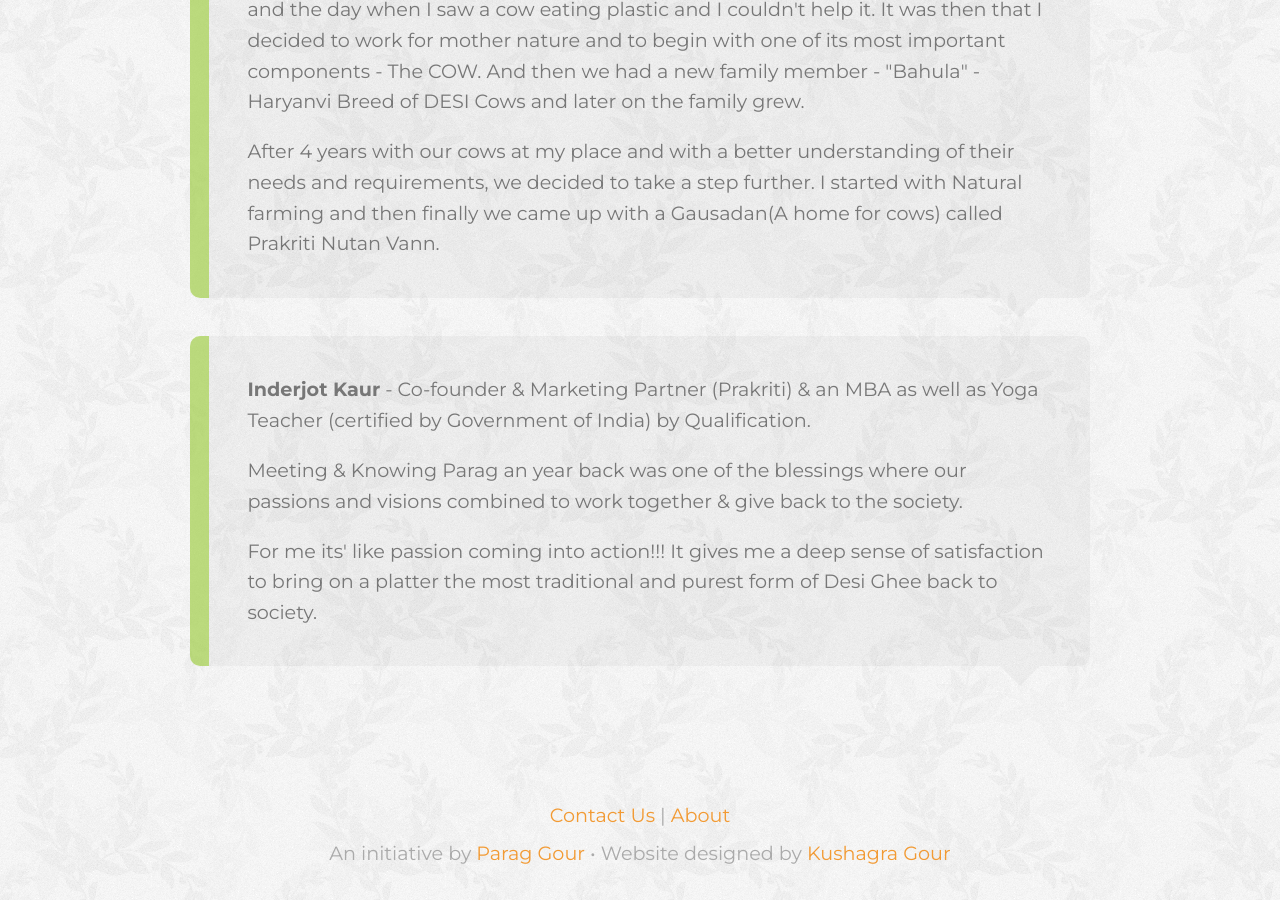
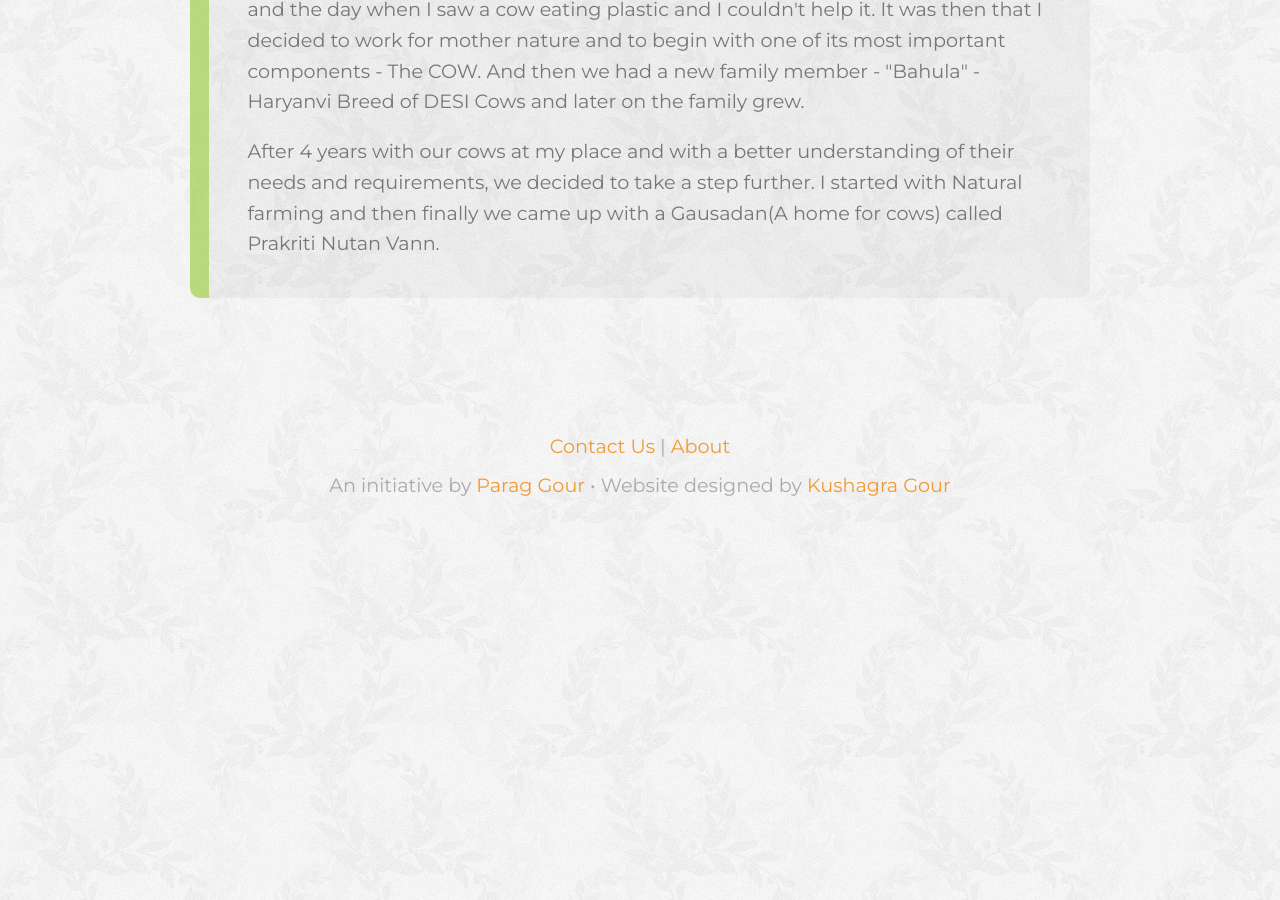
Before and after one commit to prakritee/prakritee.github.io, a Jekyll site: the page built from about.md, in a window 1280 px wide and 900 px high, scrolled down 700 px. Built offline with Jekyll 4.4.1, drawn with Linux system fonts in a browser that asks for light colours; after the commit the page ends 1232 px from its top, so only the background shows below that.

Commit message:
update about

```diff
--- a/about.md
+++ b/about.md
@@ -32,16 +32,3 @@ To connect people with nature by introducing the most natural & traditional form
 	</div>
 	<!-- <div class="testimonial__by">- <strong>Sandhya Choubey</strong>, Gujrat</div> -->
 </div>
-
-<div class="testimonial">
-	<div class="testimonial__body">
-		<p>
-            <strong>Inderjot Kaur</strong> - Co-founder & Marketing Partner (Prakriti) & an MBA as well as Yoga Teacher (certified by Government of India) by Qualification.
-        </p>
-        <p>Meeting & Knowing Parag an year back was one of the blessings where our passions and visions combined to work together & give back to the society.
-        </p>
-        <p>
-        For me its' like passion coming into action!!! It gives me a deep sense of satisfaction to bring on a platter the most traditional and purest form of Desi Ghee back to society.
-        </p>
-    </div>
-</div>
```
